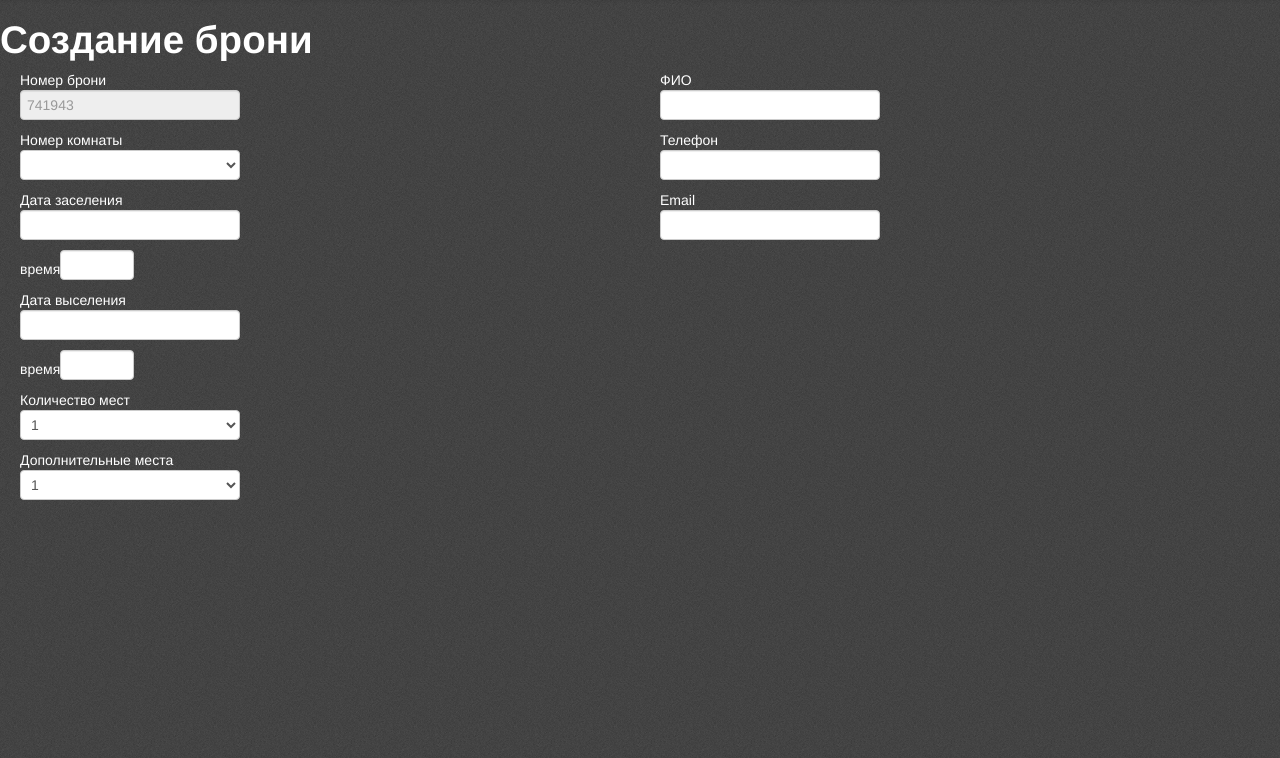
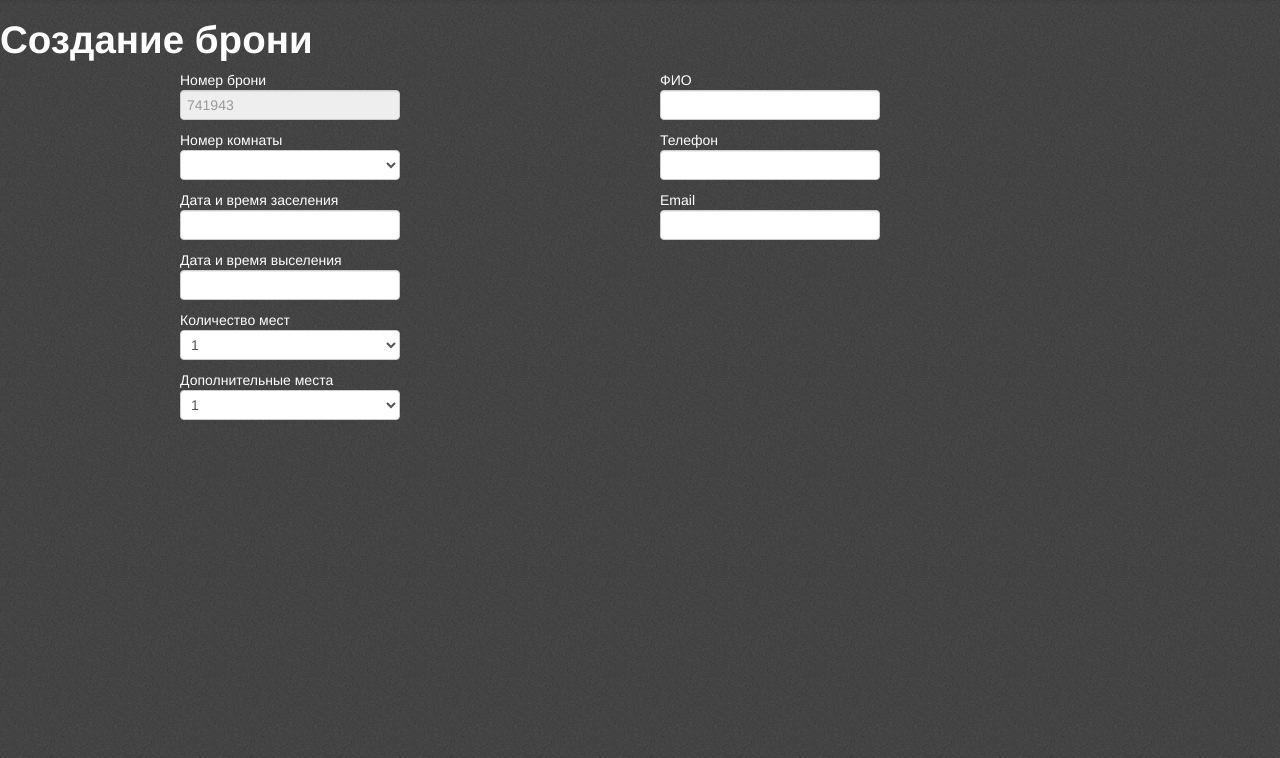
Before and after one commit to AlexPutrya/calendar, a PHP site: page /index.php?page=booking in a window 1280 px wide. Shown: the part 42-800 px from the top of the page. Run offline with PHP 8.4, Linux system fonts and the light colour scheme; the visitor is signed in with stand-in values (Sample User, id 1); data that the repository does not hold is empty.

Commit message:
Выбор даты и времени в одном поле ввода

```diff
--- a/pages/booking.php
+++ b/pages/booking.php
@@ -6,7 +6,7 @@ $rooms_list = $rooms->getList();
 ?>
 <h1>Создание брони</h1>
 <form action="" method="post">
-	<div class="span8">
+	<div class="span4 offset2">
 		Номер брони<br>
 		<input type="text" name="booking_number"  placeholder="<?php echo rand(1,999999)?>" disabled><br>
 		Номер комнаты<br>
@@ -27,12 +27,10 @@ $rooms_list = $rooms->getList();
 			?>
 			<option value="1"></option>
 		</select><br>
-		Дата заселения<br>
-		<input type='text' class='datepicker-here' name="entry_date" /><br>
-		время<input class="input-mini" type="text" name="entry_time"><br>
-		Дата выселения<br>
-		<input type='text' class='datepicker-here' name="exit_date" /><br>
-		время<input class="input-mini" type="text" name="exit_time"><br>
+		Дата и время заселения<br>
+		<input type='text' class="datepicker-here" data-timepicker="true" data-time-format='hh:ii' name="enter_date" /><br>
+		Дата и время выселения<br>
+		<input type='text' class="datepicker-here" data-timepicker="true" data-time-format='hh:ii' name="exit_date" /><br>
 		Количество мест<br>
 		<select name="count_berth" >
 			<option value="1">1</option>
@@ -48,7 +46,8 @@ $rooms_list = $rooms->getList();
 			<option value="4">4</option>
 		</select><br>
 	</div>
-	<div class="span3">
+
+	<div class="span4 offset2">
 		ФИО<br>
 		<input type="text" name="client_name"><br>
 		Телефон<br>
```
